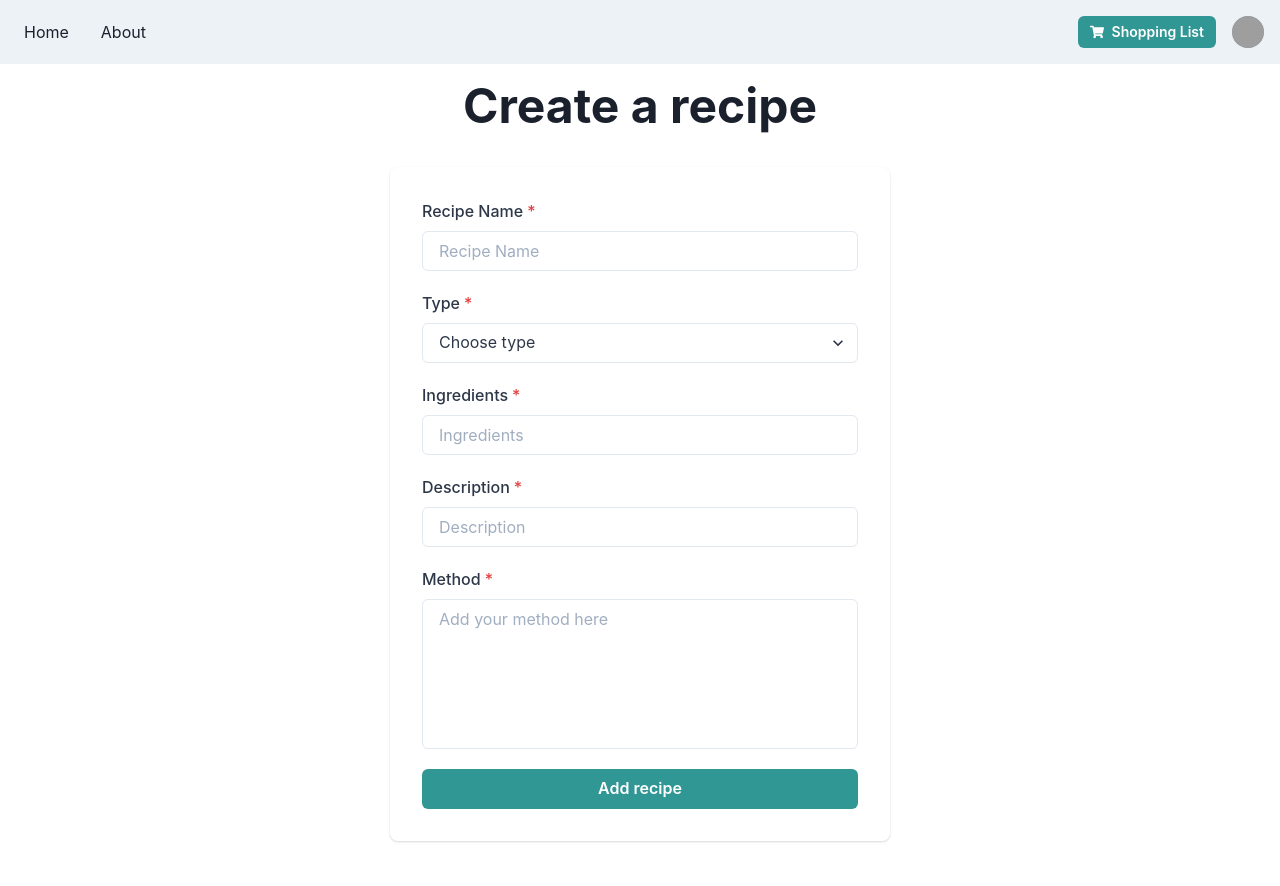
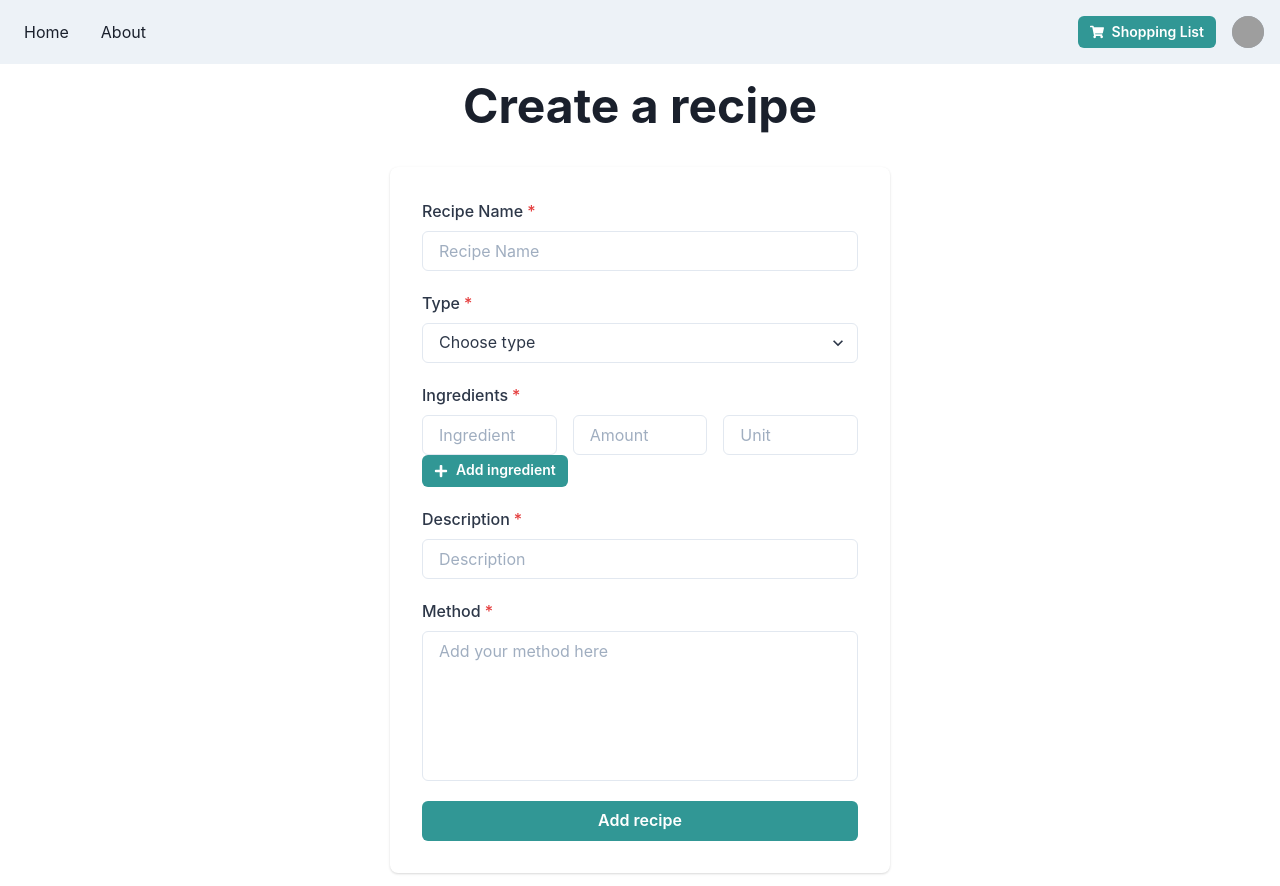
Before and after one commit to jonatso/recipe-club, a Next.js app in the folder client/: page /recipes/new in a window 1280 px wide. Before the commit the page ends 854 px from the top, so only its background shows below. Built offline with nearby package versions, Linux system fonts and the light colour scheme; grey boxes are pictures that could not be loaded.

Commit message:
new ingredients in grid

```diff
--- a/client/components/recipecard/index.js
+++ b/client/components/recipecard/index.js
@@ -43,7 +43,7 @@ export default function RecipeCard({name, description, id, image}) {
                 fontWeight={800}
                 fontSize={'sm'}
                 letterSpacing={1.1}>
-                Blog
+                Type
             </Text>
             <Heading
                 color={useColorModeValue('gray.700', 'white')}
--- a/client/pages/recipes/new.js
+++ b/client/pages/recipes/new.js
@@ -17,9 +17,11 @@ import {
     useColorModeValue,
     VStack,
     Select,
+    Grid,
   } from '@chakra-ui/react';
   import React from 'react';
   import { BsGithub, BsLinkedin, BsPerson, BsTwitter } from 'react-icons/bs';
+import { FaPlus } from 'react-icons/fa';
   import { MdEmail, MdOutlineEmail } from 'react-icons/md';
 
 export default function NewRecipe() {
@@ -73,8 +75,19 @@ export default function NewRecipe() {
 
                     <FormControl isRequired>
                       <FormLabel>Ingredients</FormLabel>
-
-                        <Input type="text" name="ingredients" placeholder="Ingredients" />
+                      <Grid templateColumns='repeat(3, 1fr)' gap={4}>
+                        <Input type="text" name="ingredientname" placeholder="Ingredient" />
+                        <Input type="text" name="amount" placeholder="Amount" />
+                        <Input type="text" name="unit" placeholder="Unit" />
+                      </Grid>
+                      <Button
+                        variant={'solid'}
+                        colorScheme={'teal'}
+                        size={'sm'}
+                        mr={4}
+                        leftIcon={<FaPlus />}>
+                        Add ingredient
+                        </Button>
                     </FormControl>
                     <FormControl isRequired>
                       <FormLabel>Description</FormLabel>
```
